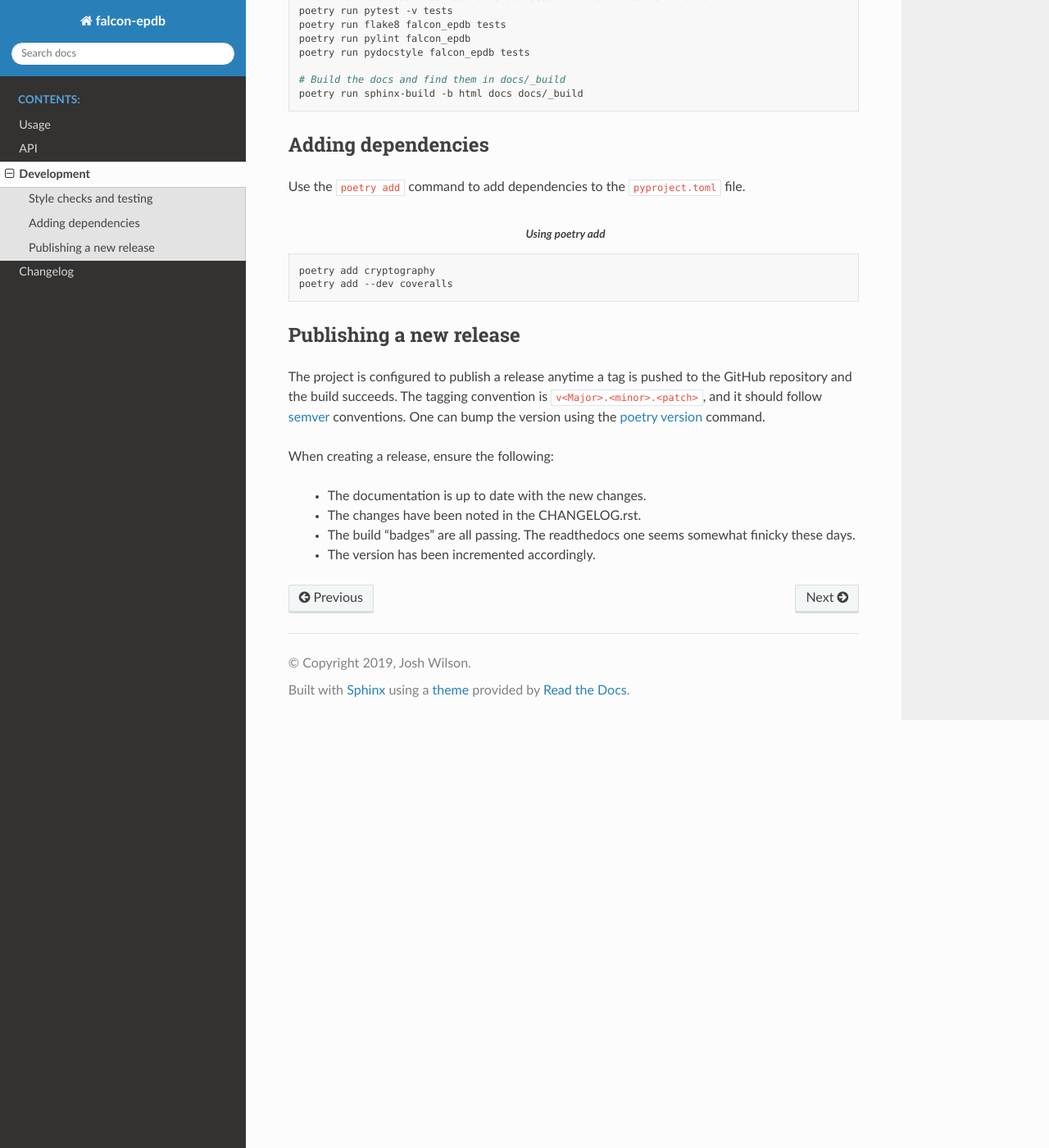
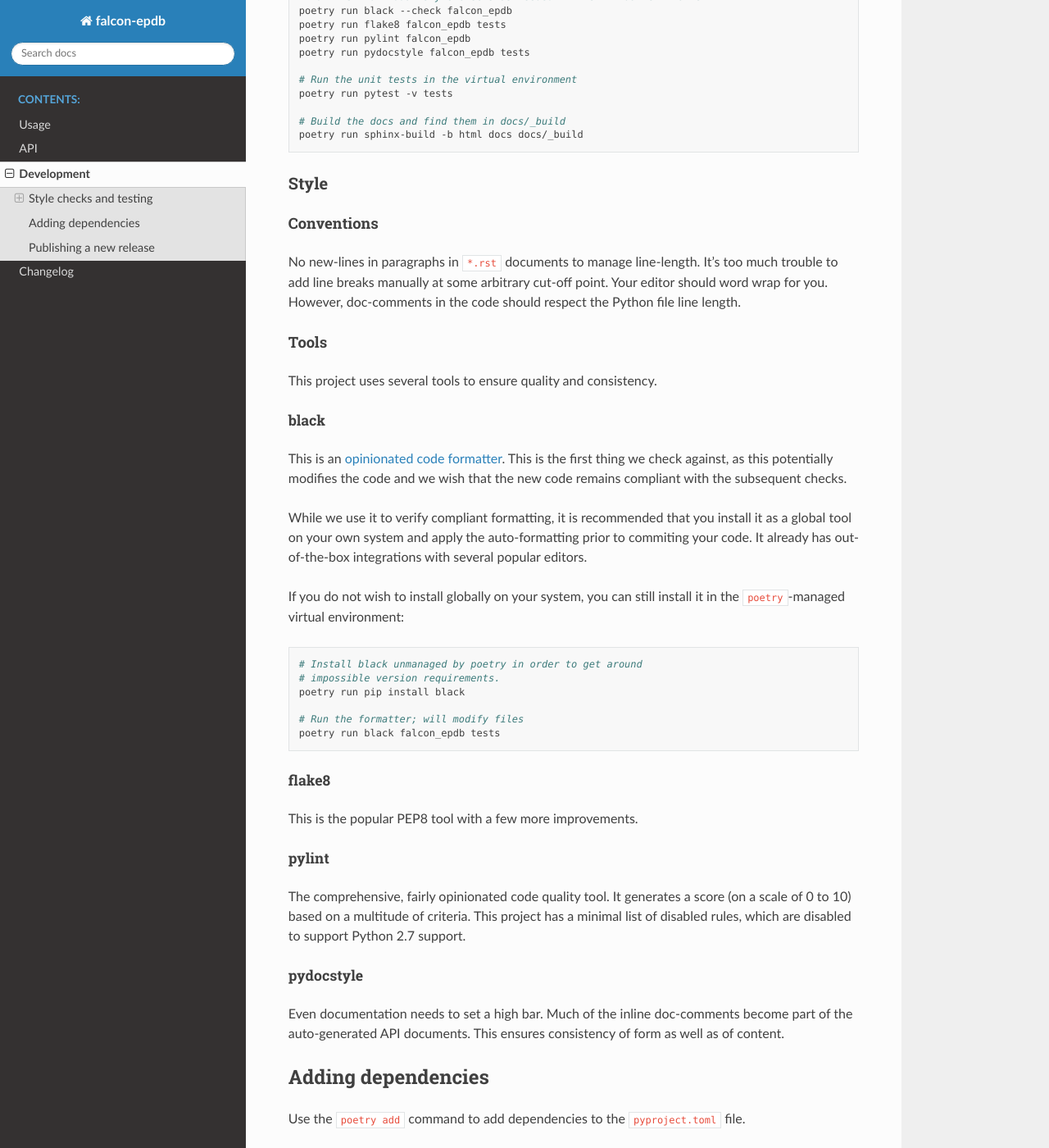
Before and after one commit to jcwilson/falcon-epdb, a Sphinx documentation site: the page built from docs/development.rst, in a window 1280 px wide and 1400 px high, scrolled down 703 px. Shown: the whole window at 82% size. Built offline with Sphinx 7.4.7 and the Read the Docs theme 2.0.0, drawn with Linux system fonts in a browser that asks for light colours; some of the changed text lies outside the part shown.

Commit message:
Add black formatter support and compliance

```diff
--- a/docs/development.rst
+++ b/docs/development.rst
@@ -27,14 +27,59 @@ Or just run one off tests:
   # poetry-managed virtual environment.
   poetry install -E jwt -E fernet
 
-  # Run the individual test commands as needed in the virtual environment
-  poetry run pytest -v tests
+  # Run the individual style checks as needed in the virtual environment
+  poetry run black --check falcon_epdb
   poetry run flake8 falcon_epdb tests
   poetry run pylint falcon_epdb
   poetry run pydocstyle falcon_epdb tests
 
+  # Run the unit tests in the virtual environment
+  poetry run pytest -v tests
+
   # Build the docs and find them in docs/_build
   poetry run sphinx-build -b html docs docs/_build
+
+
+Style
+=====
+
+Conventions
+-----------
+No new-lines in paragraphs in ``*.rst`` documents to manage line-length. It's too much trouble to add line breaks manually at some arbitrary cut-off point. Your editor should word wrap for you. However, doc-comments in the code should respect the Python file line length.
+
+Tools
+-----
+This project uses several tools to ensure quality and consistency.
+
+black
+.....
+
+This is an `opinionated code formatter`__. This is the first thing we check against, as this potentially modifies the code and we wish that the new code remains compliant with the subsequent checks.
+
+While we use it to verify compliant formatting, it is recommended that you install it as a global tool on your own system and apply the auto-formatting prior to commiting your code. It already has out-of-the-box integrations with several popular editors.
+
+If you do not wish to install globally on your system, you can still install it in the ``poetry``-managed virtual environment:
+
+.. code-block:: bash
+
+  # Install black unmanaged by poetry in order to get around
+  # impossible version requirements.
+  poetry run pip install black
+
+  # Run the formatter; will modify files
+  poetry run black falcon_epdb tests
+
+flake8
+......
+This is the popular PEP8 tool with a few more improvements.
+
+pylint
+......
+The comprehensive, fairly opinionated code quality tool. It generates a score (on a scale of 0 to 10) based on a multitude of criteria. This project has a minimal list of disabled rules, which are disabled to support Python 2.7 support.
+
+pydocstyle
+..........
+Even documentation needs to set a high bar. Much of the inline doc-comments become part of the auto-generated API documents. This ensures consistency of form as well as of content.
 
 
 *******************
@@ -49,6 +94,7 @@ Use the ``poetry add`` command to add dependencies to the ``pyproject.toml`` fil
   poetry add cryptography
   poetry add --dev coveralls
 
+.. note:: If you add a non-dev dependency, be sure to also add it to requirement-docs.txt.
 
 ************************
 Publishing a new release
@@ -69,6 +115,10 @@ __ Travis_CI_
 
 .. _Travis_CI: https://travis-ci.org/jcwilson/falcon-epdb
 
+__ opinionated_code_formatter_
+
+.. _opinionated_code_formatter: https://black.readthedocs.io/en/stable
+
 .. _GitHub: https://github.com/jcwilson/falcon-epdb
 
 .. _tox: https://tox.readthedocs.io
--- a/pyproject.toml
+++ b/pyproject.toml
@@ -4,7 +4,7 @@ build-backend = "poetry.masonry.api"
 
 [tool.poetry]
 name = "falcon-epdb"
-version = "1.0.0"
+version = "1.0.1"
 description = ""
 license = "BSD-3-Clause"
 authors = [
@@ -38,7 +38,6 @@ python = "~2.7 || ^3.4"
 epdb = "^0.15.1"
 cryptography = {version = "^2.5",optional = true}
 PyJWT = {version = "^1.7",optional = true}
-# Update requirement-docs.txt when modifying this list
 
 [tool.poetry.dev-dependencies]
 pytest = "^3.0"
@@ -55,3 +54,6 @@ testfixtures = "^6.5"
 [tool.poetry.extras]
 fernet = ["cryptography"]
 jwt = ["PyJWT"]
+
+[tool.black]
+line-length = 100
```
Also changed, not shown: other parts of docs/development.rst (+1 -1 lines), README.rst (+6 -2 lines), falcon_epdb/__init__.py (+23 -24 lines), 6 other files.
